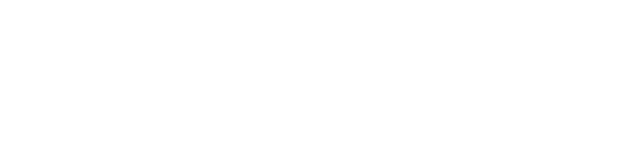
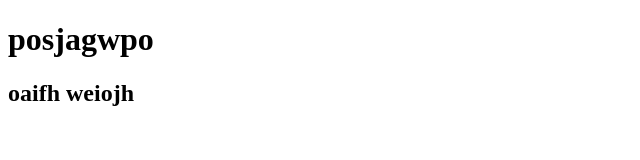
Before and after one commit to MDboni/alhamdhulillah, a plain HTML site: page index.html in a window 1280 px wide. Shown: the whole page, without its empty margins (0-640 px from the left). Drawn offline with Linux system fonts and the light colour scheme.

Commit message:
alhadhulilah

```diff
--- a/index.html
+++ b/index.html
@@ -7,6 +7,7 @@
     <title>Document</title>
 </head>
 <body>
-
+     <h1>posjagwpo</h1>
+     <h2>oaifh weiojh</h2>
 </body>
 </html>
```
